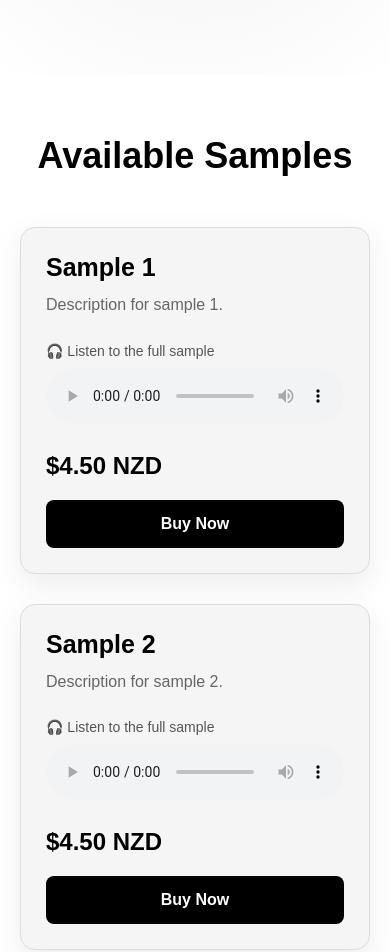
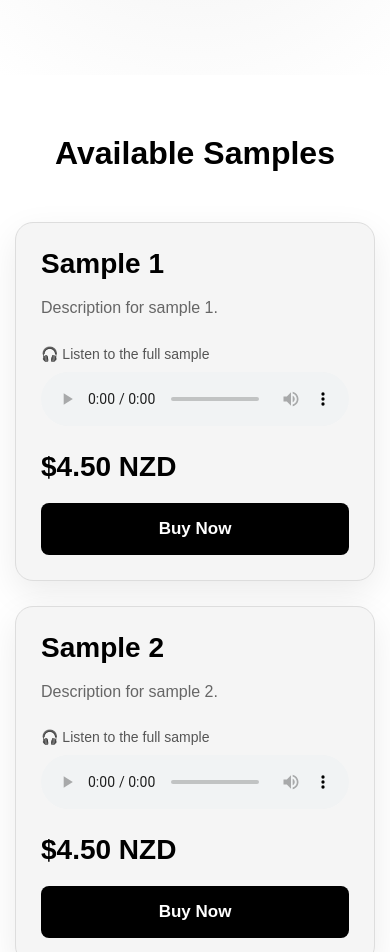
Before and after one commit to Totan17/WEBSITE-BUILDING, a plain HTML site: page index.html in a window 390 px wide. Shown: the part 520-1472 px from the top of the page. Drawn offline with Linux system fonts and the light colour scheme.

Commit message:
Update style.css

```diff
--- a/style.css
+++ b/style.css
@@ -33,16 +33,21 @@ body {
 
 header {
     width: 100%;
+
     background: #ffffff;
+
     border-bottom: 1px solid #dddddd;
 
     padding: 20px 40px;
 
     display: flex;
+
     justify-content: space-between;
+
     align-items: center;
 
     position: sticky;
+
     top: 0;
 
     z-index: 1000;
@@ -50,12 +55,15 @@ header {
 
 .logo {
     font-size: 24px;
+
     font-weight: bold;
+
     color: #000000;
 }
 
 nav a {
     color: #555555;
+
     text-decoration: none;
 
     margin-left: 25px;
@@ -76,9 +84,11 @@ nav a:hover {
     min-height: 500px;
 
     display: flex;
+
     flex-direction: column;
 
     justify-content: center;
+
     align-items: center;
 
     text-align: center;
@@ -140,21 +150,23 @@ nav a:hover {
 /* PRODUCTS */
 
 .products-section {
-    padding: 80px 30px;
 
     width: 100%;
 
-    max-width: 1500px;
+    max-width: 1800px;
 
     margin: auto;
+
+    padding: 80px 25px 100px;
 
     background: #ffffff;
 }
 
 .products-section h2 {
+
     text-align: center;
 
-    font-size: 36px;
+    font-size: 40px;
 
     margin-bottom: 50px;
 
@@ -162,15 +174,16 @@ nav a:hover {
 }
 
 
-/* EXACTLY 4 COLUMNS */
+/* 4 LARGE COLUMNS */
 
 .product-grid {
+
     display: grid;
 
     grid-template-columns:
-        repeat(4, 1fr);
+        repeat(4, minmax(0, 1fr));
 
-    gap: 30px;
+    gap: 35px;
 
     width: 100%;
 }
@@ -179,40 +192,52 @@ nav a:hover {
 /* PRODUCT CARD */
 
 .product-card {
+
+    width: 100%;
+
+    min-width: 0;
+
     background: #f5f5f5;
 
     border: 1px solid #dddddd;
 
-    border-radius: 15px;
+    border-radius: 18px;
 
-    padding: 25px;
+    padding: 35px;
 
     box-shadow:
-        0 10px 30px rgba(0, 0, 0, 0.08);
+        0 12px 35px rgba(0, 0, 0, 0.08);
 
-    min-width: 0;
+    display: flex;
+
+    flex-direction: column;
 }
 
 .product-card h3 {
-    font-size: 25px;
 
-    margin-bottom: 10px;
+    font-size: 28px;
+
+    margin-bottom: 15px;
 
     color: #000000;
 }
 
 .product-description {
+
     color: #666666;
 
     line-height: 1.6;
 
     margin-bottom: 25px;
+
+    font-size: 16px;
 }
 
 
 /* AUDIO */
 
 .audio-title {
+
     font-size: 14px;
 
     color: #555555;
@@ -221,6 +246,7 @@ nav a:hover {
 }
 
 audio {
+
     width: 100%;
 
     margin-bottom: 25px;
@@ -230,7 +256,8 @@ audio {
 /* PRICE */
 
 .price {
-    font-size: 24px;
+
+    font-size: 28px;
 
     font-weight: bold;
 
@@ -243,11 +270,12 @@ audio {
 /* BUY BUTTON */
 
 .buy-button {
+
     display: block;
 
     width: 100%;
 
-    padding: 15px;
+    padding: 16px;
 
     background: #000000;
 
@@ -261,12 +289,13 @@ audio {
 
     font-weight: bold;
 
-    font-size: 16px;
+    font-size: 17px;
 
     transition: 0.2s;
 }
 
 .buy-button:hover {
+
     background: #333333;
 
     transform: translateY(-2px);
@@ -276,6 +305,7 @@ audio {
 /* FOOTER */
 
 footer {
+
     border-top: 1px solid #dddddd;
 
     padding: 30px;
@@ -295,8 +325,10 @@ footer {
 @media (max-width: 1100px) {
 
     .product-grid {
+
         grid-template-columns:
-            repeat(2, 1fr);
+            repeat(2, minmax(0, 1fr));
+
     }
 
 }
@@ -307,6 +339,7 @@ footer {
 @media (max-width: 650px) {
 
     header {
+
         padding: 18px 20px;
 
         flex-direction: column;
@@ -315,25 +348,42 @@ footer {
     }
 
     nav a {
+
         margin-left: 10px;
+
         margin-right: 10px;
     }
 
     .hero h1 {
+
         font-size: 42px;
     }
 
     .hero p {
+
         font-size: 17px;
     }
 
     .products-section {
-        padding: 60px 20px;
+
+        padding: 60px 15px 80px;
+    }
+
+    .products-section h2 {
+
+        font-size: 32px;
     }
 
     .product-grid {
-        grid-template-columns:
-            1fr;
+
+        grid-template-columns: 1fr;
+
+        gap: 25px;
+    }
+
+    .product-card {
+
+        padding: 25px;
     }
 
 }
```
